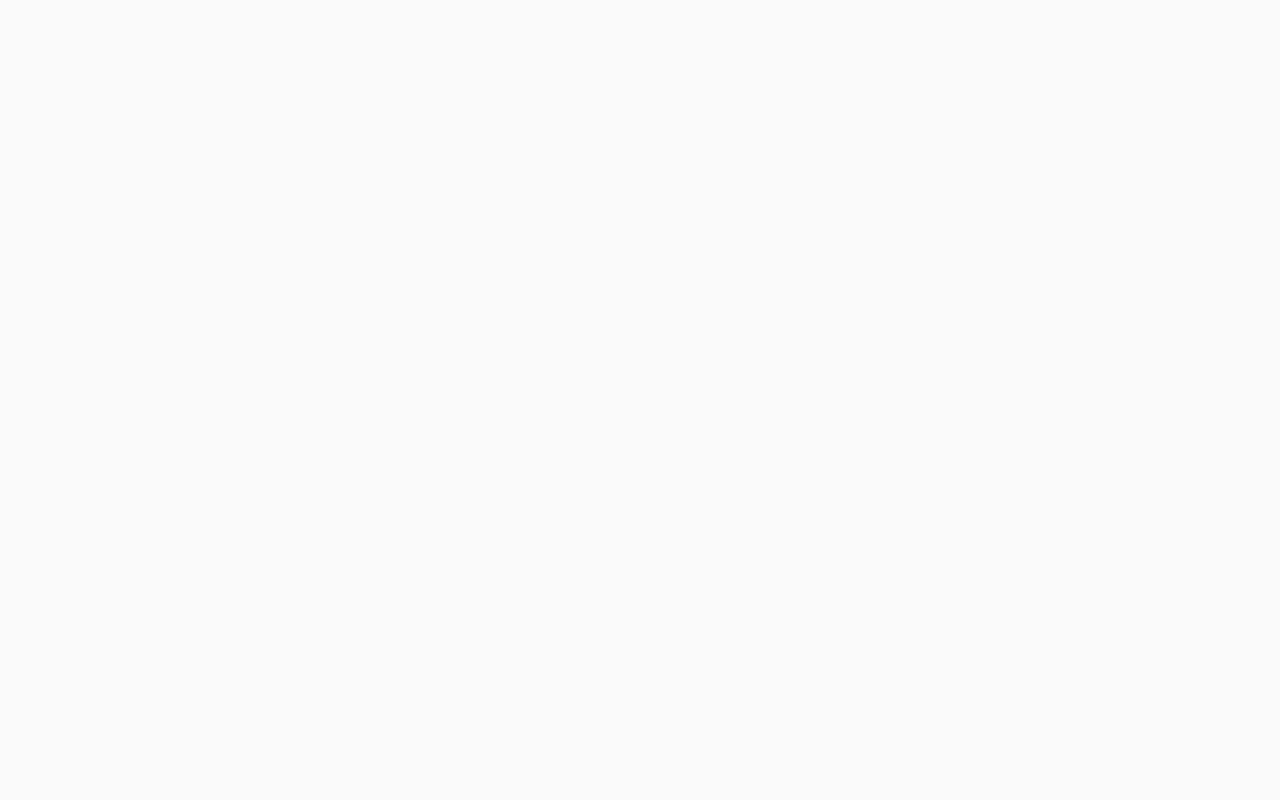
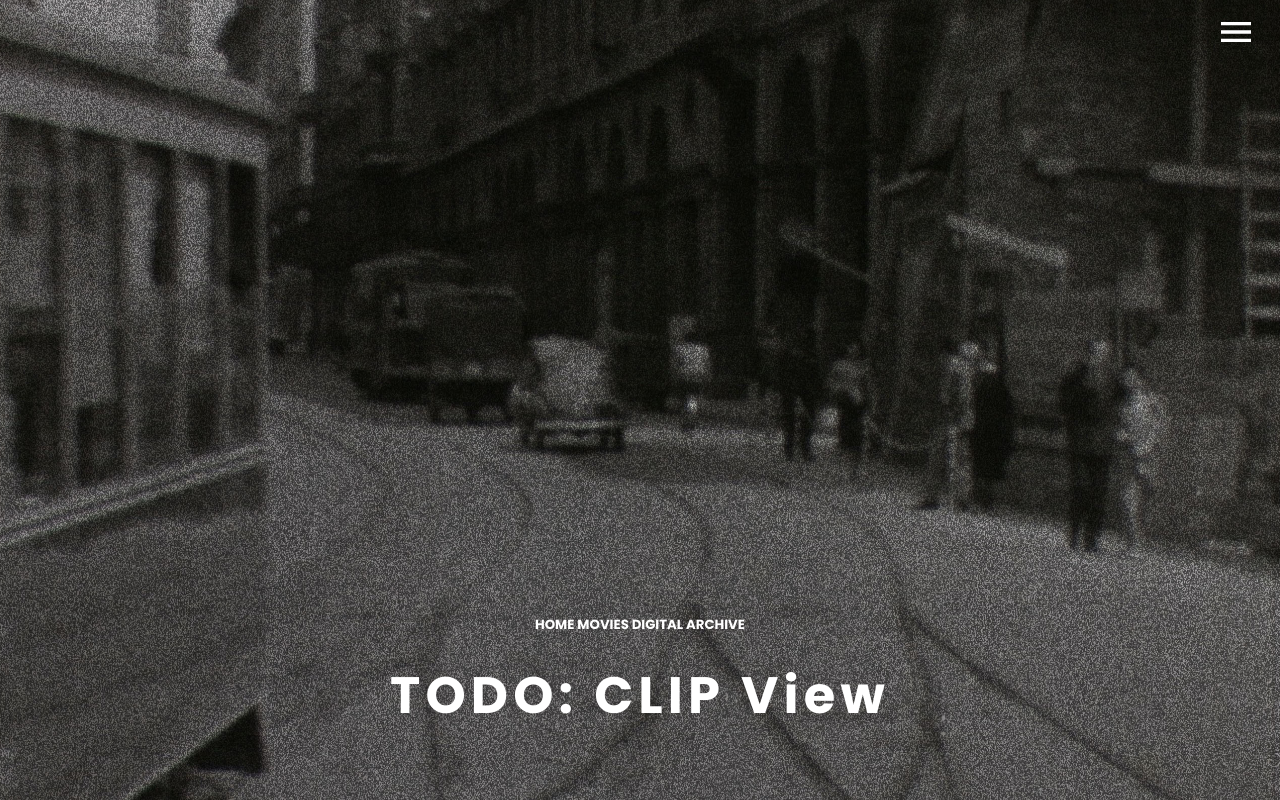
Before and after one commit to bdus-dev/memoryscape, a React (Create React App) app: page /clip/1 in a window 1280 px wide. Built offline with nearby package versions, Linux system fonts and the light colour scheme.

Commit message:
Spostato Results e aggiunto Clip

```diff
--- a/src/App.jsx
+++ b/src/App.jsx
@@ -8,6 +8,7 @@ import theming from './services/theming';
 import Intro from './components/Intro/Intro';
 import Mappa from './components/Mappa/Mappa';
 import Search from './components/Search/Search';
+import Clip from './components/Clip/Clip';
 
 export default function App() {
   const [theme] = useState(theming.defaultTheme);
@@ -20,6 +21,7 @@ export default function App() {
           <Route exact path="/" component={Intro} />
           <Route exact path="/mappa/" component={Mappa} />
           <Route exact path="/search/" component={Search} />
+          <Route exact path="/clip/:id" component={Clip} />
         </Switch>
       </BrowserRouter>
     </MuiThemeProvider>
--- /dev/null
+++ b/src/components/Clip/Clip.jsx
@@ -0,0 +1,60 @@
+import React from 'react';
+import { makeStyles } from '@material-ui/styles';
+import { Container, Typography, Box, Button } from '@material-ui/core';
+import Bar from '../Bar/Bar';
+import backGroundImage from '../../img/home-background.jpg';
+
+const useStyles = makeStyles((theme) => ({
+  homeContainer: {
+    backgroundImage: `url(${backGroundImage})`,
+    backgroundPosition: 'center center',
+    backgroundRepeat: 'no-repeat',
+    backgroundSize: 'cover',
+    maxWidth: '100%',
+  },
+  boxContainer: {
+    padding: theme.spacing(3, 2),
+    height: 200,
+    display: 'flex',
+    flexDirection: 'column',
+    justifyContent: 'center',
+  },
+  textBox: {
+    textAlign: 'center',
+    color: '#fff',
+    marginTop: 'auto',
+    paddingTop: '9em',
+  },
+  mainTitle: {
+    fontSize: '3.2em',
+    letterSpacing: '0.1em',
+    marginBlockStart: '0',
+  },
+  languageContainer: {
+    marginTop: 'auto',
+    marginBottom: '6em',
+    textAlign: 'center',
+  },
+  buttomLang: {
+    color: '#fff',
+    fontWeight: '900',
+  },
+}));
+
+export default function Intro() {
+  const classes = useStyles();
+
+  return (
+    <div className={classes.homeContainer}>
+      <Bar />
+      <Container fixed>
+        <Typography className={classes.boxContainer} component="div" style={{ height: '100vh' }}>
+          <Box className={classes.textBox}>
+            <h5>HOME MOVIES DIGITAL ARCHIVE</h5>
+            <h2 className={classes.mainTitle}>TODO: CLIP View </h2>
+          </Box>
+        </Typography>
+      </Container>
+    </div>
+  );
+}
--- a/src/components/Mappa/OnEachFeature.jsx
+++ b/src/components/Mappa/OnEachFeature.jsx
@@ -5,7 +5,7 @@ export default  (feature, layer) => {
   <img src="https://img.youtube.com/vi/${props.videoid}/0.jpg" alt={row.tit} alt="${props.tit}" />
   <p>${props.aut}
   ${props.anno ? `<br /><strong>${props.anno}</strong>` : ''}</p>
-  <p class="button"><a href="/read/${props.id}">Apri</a></p>
+  <p class="button"><a href="/clip/${props.id}">Apri</a></p>
   `;
 
   layer.bindPopup(html
--- a/src/components/Search/Search.jsx
+++ b/src/components/Search/Search.jsx
@@ -11,7 +11,7 @@ import backGroundImage from '../../img/internal-background.jpg';
 import qs from 'qs';
 
 
-import Results from '../Results/Results';
+import Results from './Results';
 
 
 const useStyles = makeStyles((theme) => ({
```
Also changed, not shown: src/components/Search/Results.jsx (renamed from src/components/Results/Results.jsx).
